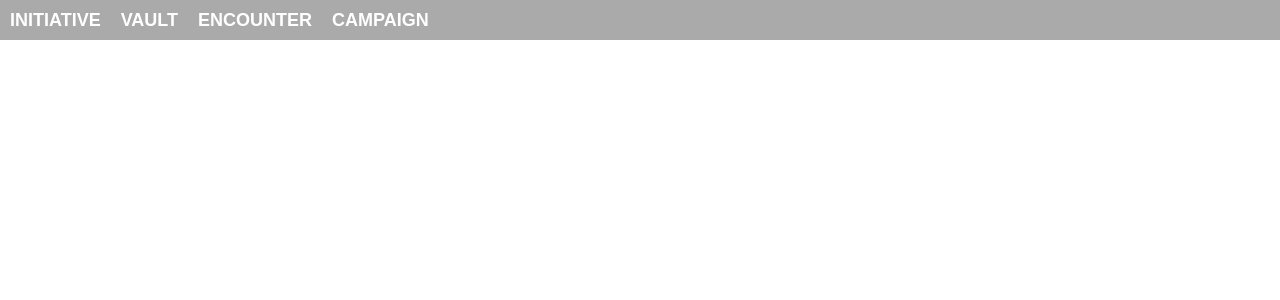
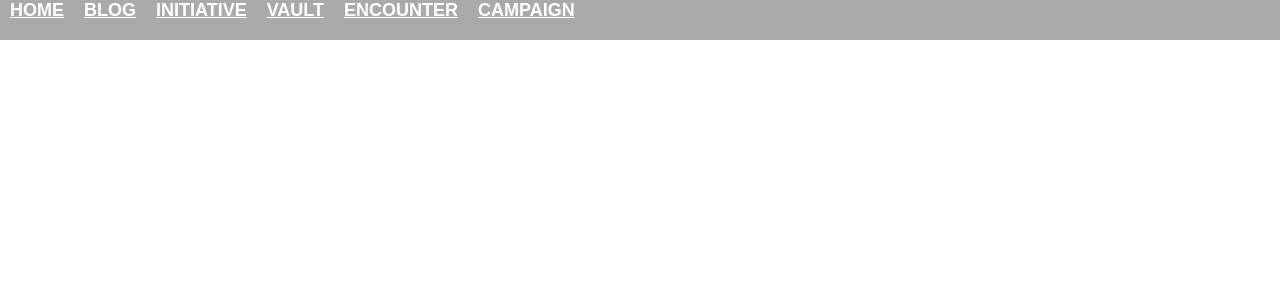
Before and after one commit to parkernalch/savage-suite, an Angular app: page / in a window 1280 px wide. Shown: the top 300 px of the page. Built offline with nearby package versions, Linux system fonts and the light colour scheme.

Commit message:
filled out header component with links to the other main pages

```diff
--- a/src/app/components/layout/header/header.component.html
+++ b/src/app/components/layout/header/header.component.html
@@ -1,6 +1,8 @@
 <header class="header">
-    <button class="navlink">INITIATIVE</button>
-    <button class="navlink">VAULT</button>
-    <button class="navlink">ENCOUNTER</button>
-    <button class="navlink">CAMPAIGN</button>
+    <a href="" class="navlink">HOME</a>
+    <a href="blog" class="navlink">BLOG</a>
+    <a href="initiative" class="navlink">INITIATIVE</a>
+    <a href="characters" class="navlink">VAULT</a>
+    <a href="encounter" class="navlink">ENCOUNTER</a>
+    <a href="campaign" class="navlink">CAMPAIGN</a>
 </header>
```
